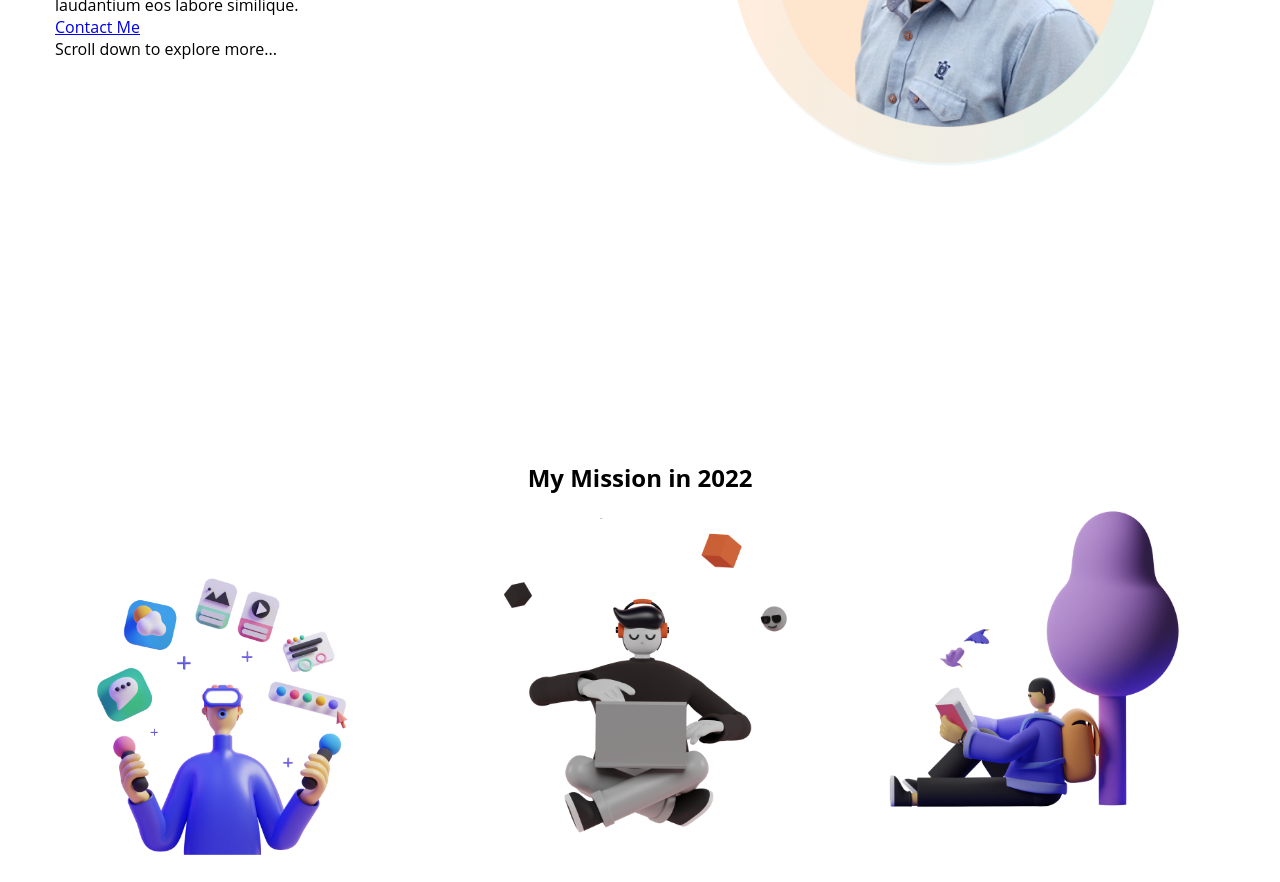
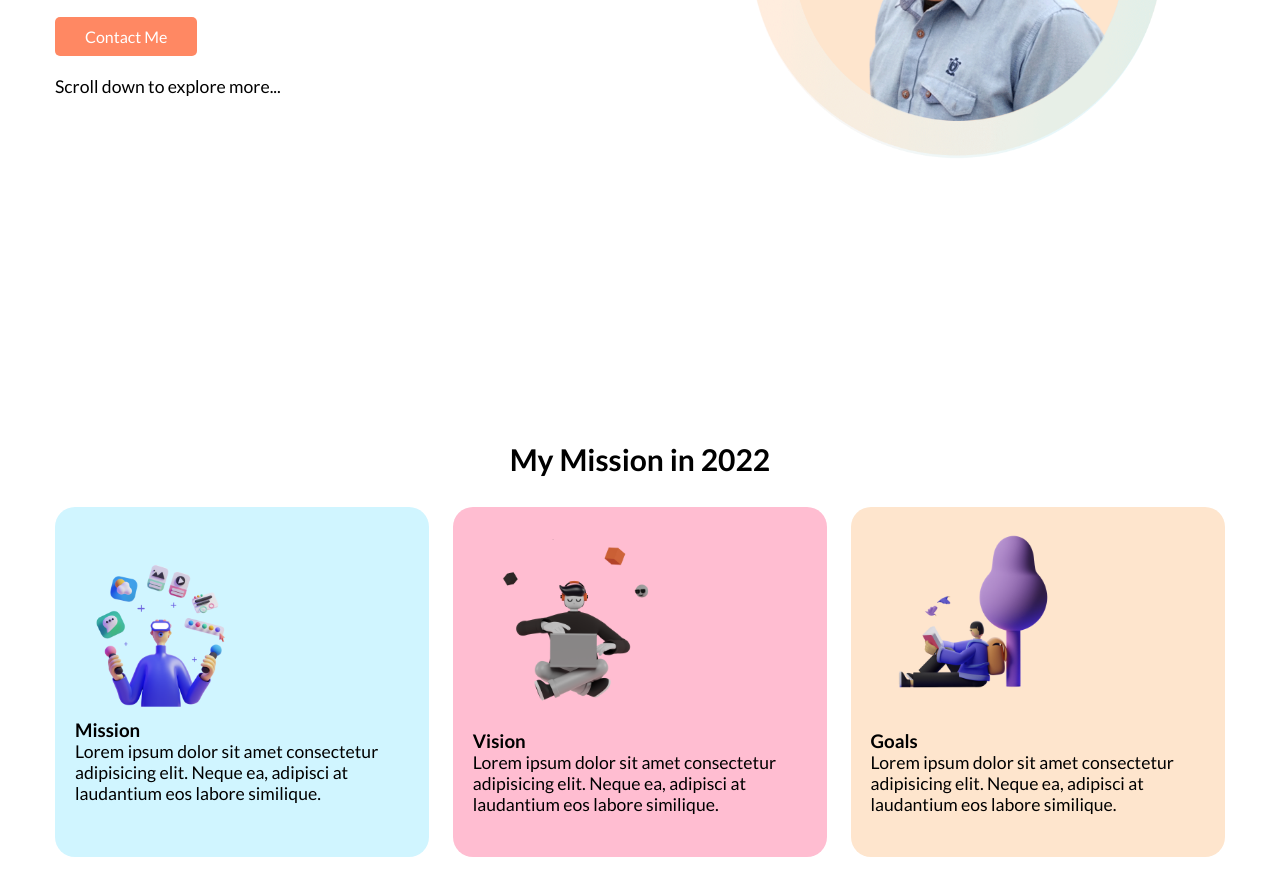
Before and after one commit to mak-alamin/mission-2022, a plain HTML site: page index.html in a window 1280 px wide. Shown: the part 439-1321 px from the top of the page. Drawn offline with Linux system fonts and the light colour scheme.

Commit message:
added basic css structure

```diff
--- a/css/style.css
+++ b/css/style.css
@@ -2,10 +2,20 @@
 body {
   margin: 0;
   padding: 0;
-  font-family: "Open Sans", sans-serif;
+  box-sizing: border-box;
+  font-family: "Lato", sans-serif;
+}
+p {
+  font-size: 1.1rem;
+}
+h1 {
+  font-size: 2.5rem;
+}
+h2 {
+  font-size: 2rem;
 }
 section {
-  margin-bottom: 100px;
+  margin-bottom: 80px;
 }
 .container {
   max-width: 1170px;
@@ -20,16 +30,16 @@ section {
   height: 100%;
 }
 .col-12 {
-  width: 100%;
+  flex-basis: 100%;
 }
 .col-8 {
-  flex-basis: 66.66%;
+  flex-basis: 64%;
 }
 .col-6 {
-  flex-basis: 50%;
+  flex-basis: 48%;
 }
 .col-4 {
-  flex-basis: 33.33%;
+  flex-basis: 32%;
 }
 .text-center {
   text-align: center;
@@ -38,5 +48,50 @@ section {
   height: 100vh;
 }
 img {
-  max-width: 100%;
+  width: 100%;
 }
+.colored-title {
+  color: #ff8863;
+}
+
+.button-primary {
+  background-color: #ff8863;
+  border-color: #ff8863;
+  display: inline-block;
+  padding: 10px 30px;
+  margin-top: 20px;
+  margin-bottom: 20px;
+  border-radius: 5px;
+  text-decoration: none;
+  color: #fff;
+}
+.mission,
+.vision,
+.goals {
+  padding: 20px;
+  min-height: 350px;
+  border-radius: 20px;
+}
+.section-title {
+  margin-bottom: 30px;
+  font-size: 30px;
+}
+.mission {
+  background-color: #d0f5ff;
+}
+.vision {
+  background-color: #ffbdd1;
+}
+.goals {
+  background-color: #fee5cd;
+}
+.mission-area img {
+  max-width: 200px;
+}
+
+footer {
+  background-color: #2f4858;
+  padding: 50px 0;
+  text-align: center;
+  color: #fff;
+}
--- a/index.html
+++ b/index.html
@@ -5,6 +5,13 @@
     <meta http-equiv="X-UA-Compatible" content="IE=edge" />
     <meta name="viewport" content="width=device-width, initial-scale=1.0" />
     <title>Mission 2022</title>
+
+    <link rel="preconnect" href="https://fonts.googleapis.com" />
+    <link rel="preconnect" href="https://fonts.gstatic.com" crossorigin />
+    <link
+      href="https://fonts.googleapis.com/css2?family=Lato:wght@100;300;400;700;900&display=swap"
+      rel="stylesheet"
+    />
 
     <link rel="stylesheet" href="css/style.css" />
   </head>
@@ -16,7 +23,7 @@
           <div class="col-6">
             <div class="mission-tittle">
               <h1>Stay Hyper Focused on</h1>
-              <h2 class="colored_title">Mission 2022</h2>
+              <h2 class="colored-title">Mission 2022</h2>
             </div>
             <p>
               Lorem ipsum dolor sit amet consectetur adipisicing elit. Neque ea,
@@ -50,7 +57,7 @@
           </h2>
         </div>
         <div class="row">
-          <div class="col-4">
+          <div class="col-4 mission">
             <img src="images/illustrators/illustrator-1.png" alt="Mission" />
             <h3>Mission</h3>
             <p>
@@ -58,18 +65,18 @@
               adipisci at laudantium eos labore similique.
             </p>
           </div>
-          <div class="col-4">
+          <div class="col-4 vision">
             <img src="images/illustrators/illustrator-2.png" alt="Vission" />
-            <h3>Vission</h3>
+            <h3>Vision</h3>
             <p>
               Lorem ipsum dolor sit amet consectetur adipisicing elit. Neque ea,
               adipisci at laudantium eos labore similique.
             </p>
           </div>
 
-          <div class="col-4">
-            <img src="images/illustrators/illustrator-3.png" alt="Mission" />
-            <h3>Mission</h3>
+          <div class="col-4 goals">
+            <img src="images/illustrators/illustrator-3.png" alt="Goals" />
+            <h3>Goals</h3>
             <p>
               Lorem ipsum dolor sit amet consectetur adipisicing elit. Neque ea,
               adipisci at laudantium eos labore similique.
@@ -122,7 +129,7 @@
               Lorem ipsum dolor sit amet consectetur adipisicing elit. Neque ea,
               adipisci at laudantium eos labore similique.
             </p>
-            <a href="#" class="button-primary">Join Us</a>
+            <a href="#" class="button-primary">Let's Connect</a>
           </div>
           <div class="col-4">
             <img src="images/pictures/project.png" alt="Global Community" />
@@ -137,11 +144,13 @@
       <div class="container">
         <div class="row">
           <div class="col-12">
-            <h2 class="footer-title text-center">Mission <span>2022</span></h2>
+            <h2 class="footer-title">Mission <span>2022</span></h2>
             <div class="footer-content">
-              <p class="text-center">
-                Lorem ipsum dolor sit amet consectetur adipisicing elit. Neque
-                ea, adipisci at laudantium eos labore similique.
+              <p>
+                <small
+                  >Lorem ipsum dolor sit amet consectetur adipisicing elit.
+                  Neque</small
+                >
               </p>
             </div>
           </div>
```
